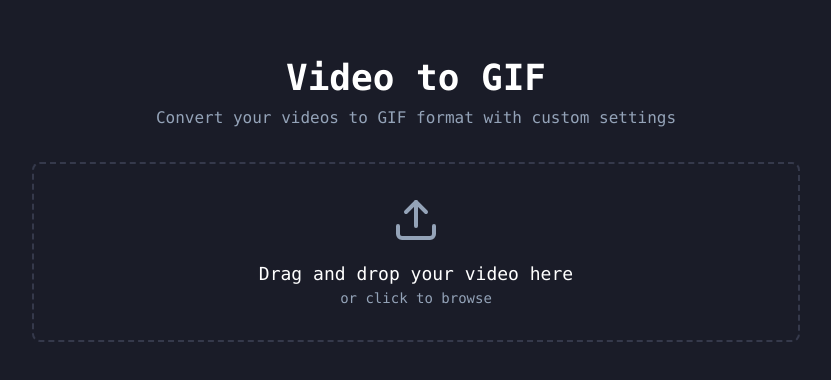
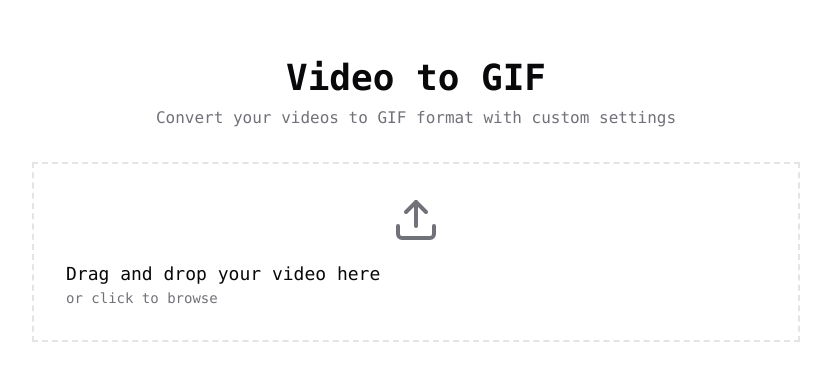
Before and after one commit to jhomra21/vid-to-gif-converter, a React (Vite) app: page / in a window 1280 px wide. Shown: the part 200-580 px from the top of the page, without its empty margins (224-1055 px from the left). Built offline with nearby package versions, Linux system fonts and the light colour scheme.

Commit message:
Update UI and Conversion Logic
- Change background color to white and remove rounded edges for a more industrial design.
- Implement functionality to display the converted file as a new row with a download option upon completion of the conversion.
[skip gpt_engineer]

```diff
--- a/src/components/VideoConverter.tsx
+++ b/src/components/VideoConverter.tsx
@@ -4,6 +4,14 @@ import { Button } from "@/components/ui/button";
 import { Input } from "@/components/ui/input";
 import { useToast } from "@/components/ui/use-toast";
 import { Upload, Settings, Download } from "lucide-react";
+import { Table, TableBody, TableCell, TableHead, TableHeader, TableRow } from "@/components/ui/table";
+
+interface ConvertedFile {
+  id: string;
+  name: string;
+  url: string;
+  timestamp: Date;
+}
 
 const VideoConverter = () => {
   const [video, setVideo] = useState<File | null>(null);
@@ -14,6 +22,7 @@ const VideoConverter = () => {
     width: 480,
   });
   const [isConverting, setIsConverting] = useState(false);
+  const [convertedFiles, setConvertedFiles] = useState<ConvertedFile[]>([]);
   const fileInputRef = useRef<HTMLInputElement>(null);
   const { toast } = useToast();
 
@@ -47,6 +56,16 @@ const VideoConverter = () => {
     // In a real implementation, we would convert the video to GIF here
     // For now, we'll just simulate the conversion
     await new Promise(resolve => setTimeout(resolve, 2000));
+
+    // Add the converted file to the list
+    const newFile: ConvertedFile = {
+      id: Math.random().toString(36).substr(2, 9),
+      name: video?.name.replace(/\.[^/.]+$/, "") + ".gif",
+      url: preview, // In a real implementation, this would be the GIF URL
+      timestamp: new Date(),
+    };
+
+    setConvertedFiles(prev => [newFile, ...prev]);
     setIsConverting(false);
     toast({
       title: "Conversion complete",
@@ -63,13 +82,13 @@ const VideoConverter = () => {
         </div>
 
         <div
-          className="border-2 border-dashed border-border rounded-lg p-8 text-center cursor-pointer hover:border-primary/50 transition-colors"
+          className="border-2 border-dashed border-border bg-background hover:bg-secondary/50 transition-colors cursor-pointer"
           onClick={() => fileInputRef.current?.click()}
           onDragOver={(e) => e.preventDefault()}
           onDrop={handleDrop}
         >
           {!preview ? (
-            <div className="space-y-4">
+            <div className="p-8 space-y-4">
               <Upload className="w-12 h-12 mx-auto text-muted-foreground" />
               <div>
                 <p className="text-lg">Drag and drop your video here</p>
@@ -80,7 +99,7 @@ const VideoConverter = () => {
             <video
               src={preview}
               controls
-              className="max-w-full max-h-[400px] mx-auto"
+              className="w-full h-auto"
             />
           )}
           <input
@@ -93,7 +112,7 @@ const VideoConverter = () => {
         </div>
 
         {video && (
-          <div className="space-y-6 bg-card p-6 rounded-lg">
+          <div className="space-y-6 bg-card p-6">
             <div className="flex items-center gap-2">
               <Settings className="w-5 h-5" />
               <h2 className="text-xl font-semibold">Conversion Settings</h2>
@@ -142,7 +161,7 @@ const VideoConverter = () => {
             >
               {isConverting ? (
                 <span className="flex items-center gap-2">
-                  <div className="w-4 h-4 border-2 border-t-transparent border-white rounded-full animate-spin" />
+                  <div className="w-4 h-4 border-2 border-t-transparent border-white animate-spin" />
                   Converting...
                 </span>
               ) : (
@@ -154,6 +173,40 @@ const VideoConverter = () => {
             </Button>
           </div>
         )}
+
+        {convertedFiles.length > 0 && (
+          <div className="space-y-4">
+            <h2 className="text-xl font-semibold">Converted Files</h2>
+            <div className="border bg-card">
+              <Table>
+                <TableHeader>
+                  <TableRow>
+                    <TableHead>Name</TableHead>
+                    <TableHead>Date</TableHead>
+                    <TableHead className="text-right">Action</TableHead>
+                  </TableRow>
+                </TableHeader>
+                <TableBody>
+                  {convertedFiles.map((file) => (
+                    <TableRow key={file.id}>
+                      <TableCell>{file.name}</TableCell>
+                      <TableCell>{file.timestamp.toLocaleString()}</TableCell>
+                      <TableCell className="text-right">
+                        <Button
+                          variant="ghost"
+                          size="sm"
+                          onClick={() => window.open(file.url, '_blank')}
+                        >
+                          <Download className="w-4 h-4" />
+                        </Button>
+                      </TableCell>
+                    </TableRow>
+                  ))}
+                </TableBody>
+              </Table>
+            </div>
+          </div>
+        )}
       </div>
     </div>
   );
--- a/src/index.css
+++ b/src/index.css
@@ -4,35 +4,35 @@
 
 @layer base {
   :root {
-    --background: 230 22% 13%;
-    --foreground: 0 0% 100%;
+    --background: 0 0% 100%;
+    --foreground: 240 10% 3.9%;
 
-    --card: 228 21% 11%;
-    --card-foreground: 0 0% 100%;
+    --card: 0 0% 98%;
+    --card-foreground: 240 10% 3.9%;
 
-    --popover: 228 21% 11%;
-    --popover-foreground: 0 0% 100%;
+    --popover: 0 0% 98%;
+    --popover-foreground: 240 10% 3.9%;
 
     --primary: 252 80% 74%;
     --primary-foreground: 0 0% 100%;
 
-    --secondary: 228 17% 25%;
-    --secondary-foreground: 0 0% 100%;
+    --secondary: 240 4.8% 95.9%;
+    --secondary-foreground: 240 5.9% 10%;
 
-    --muted: 228 17% 25%;
-    --muted-foreground: 215 20.2% 65.1%;
+    --muted: 240 4.8% 95.9%;
+    --muted-foreground: 240 3.8% 46.1%;
 
-    --accent: 252 80% 74%;
-    --accent-foreground: 0 0% 100%;
+    --accent: 240 4.8% 95.9%;
+    --accent-foreground: 240 5.9% 10%;
 
-    --destructive: 0 62.8% 30.6%;
-    --destructive-foreground: 0 0% 100%;
+    --destructive: 0 84.2% 60.2%;
+    --destructive-foreground: 0 0% 98%;
 
-    --border: 228 17% 25%;
-    --input: 228 17% 25%;
+    --border: 240 5.9% 90%;
+    --input: 240 5.9% 90%;
     --ring: 252 80% 74%;
 
-    --radius: 0.5rem;
+    --radius: 0;
   }
 }
 
```
